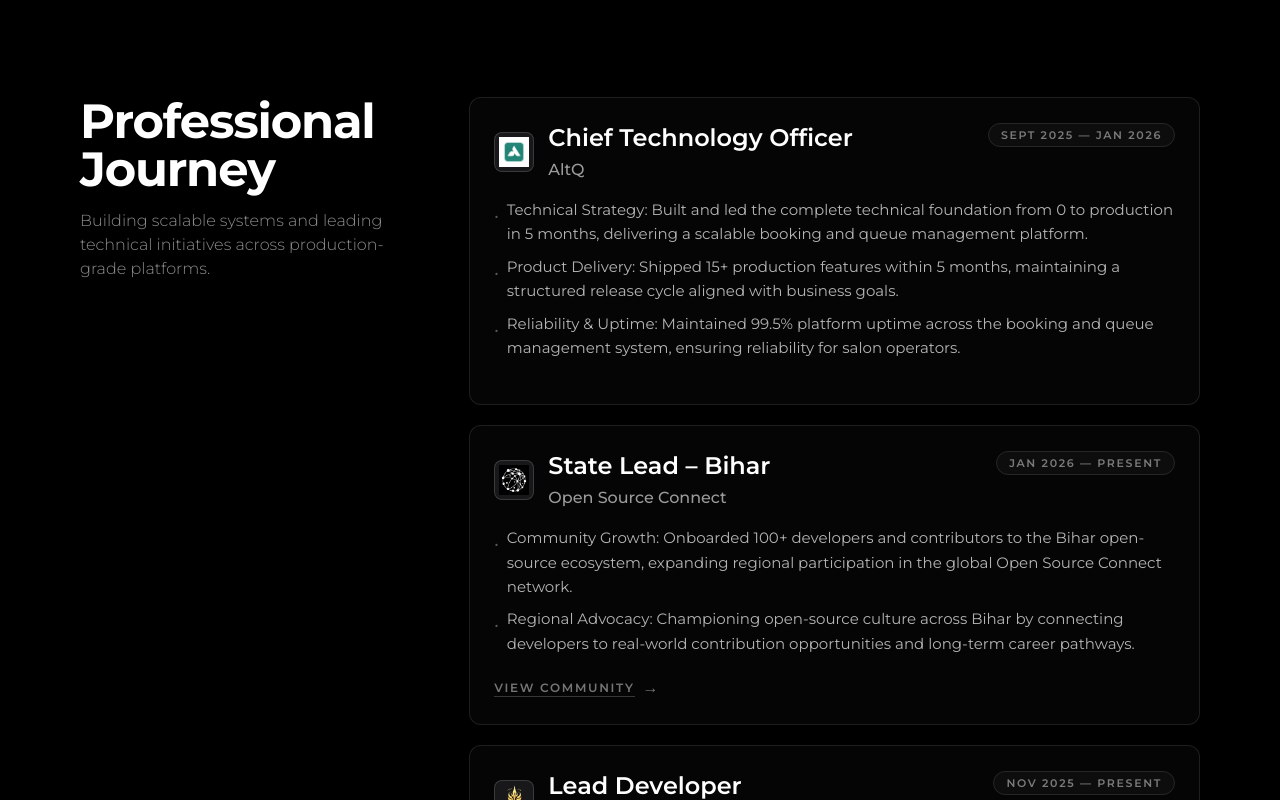
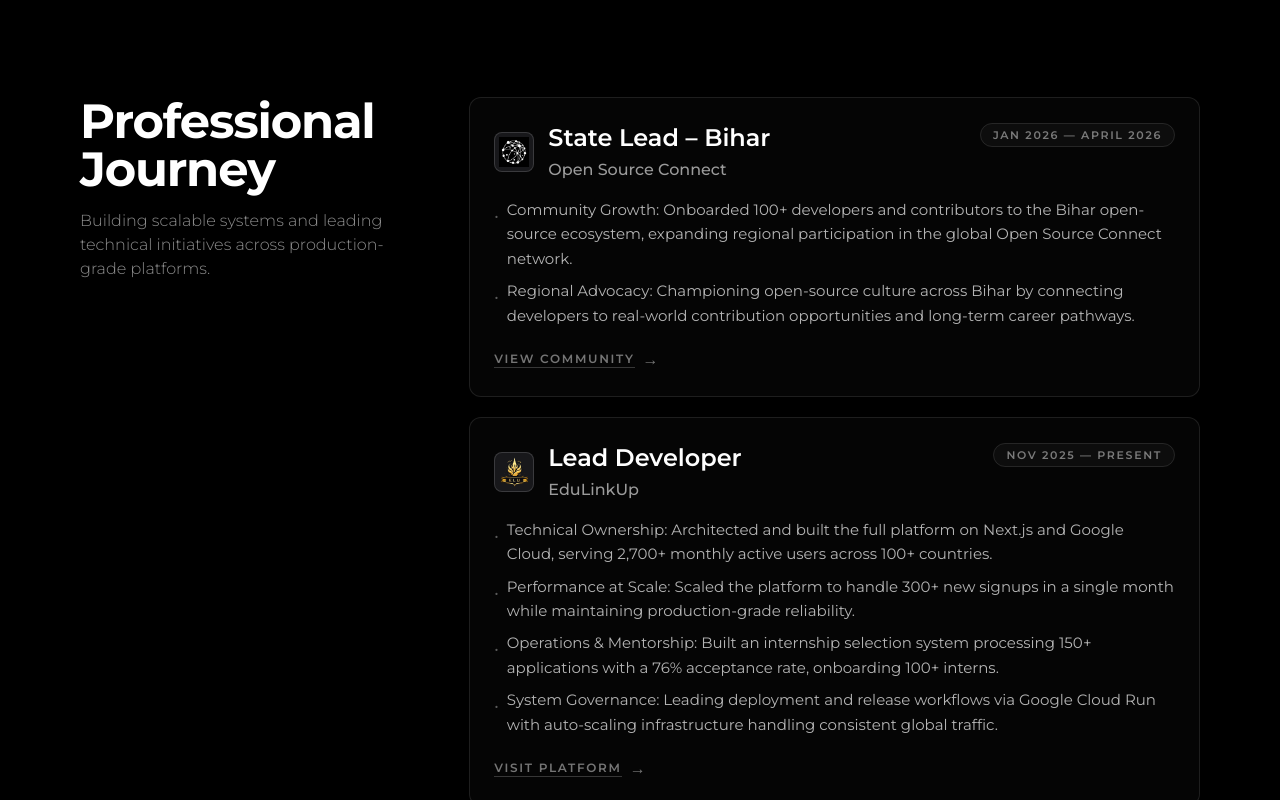
Before and after one commit to akshay0611/personal-portfolio, a Next.js app: page / in a window 1280 px wide. Shown: the part 2040-2840 px from the top of the page. Built offline with nearby package versions, Linux system fonts and the light colour scheme; no server answers.

Commit message:
feat: update Open Source Connect end date and implement chronological sorting for featured experiences

```diff
--- a/src/components/home/experiences.tsx
+++ b/src/components/home/experiences.tsx
@@ -5,8 +5,34 @@
 import Link from 'next/link';
 
 export default function Experiences() {
+	const monthMap: Record<string, number> = {
+		jan: 0,
+		feb: 1,
+		mar: 2,
+		apr: 3,
+		may: 4,
+		jun: 5,
+		jul: 6,
+		aug: 7,
+		sep: 8,
+		oct: 9,
+		nov: 10,
+		dec: 11,
+	};
+
+	const parseFromDate = (value: string) => {
+		const normalized = value.trim().toLowerCase();
+		const [monthRaw, yearRaw] = normalized.split(/\s+/);
+		const monthKey = monthRaw?.slice(0, 3) || 'jan';
+		const month = monthMap[monthKey] ?? 0;
+		const year = Number.parseInt(yearRaw || '0', 10);
+		return new Date(year, month, 1).getTime();
+	};
+
 	// Filter for featured experiences to show on homepage
-	const featuredExperiences = Object.values(allExperiences).filter(exp => exp.featured);
+	const featuredExperiences = Object.values(allExperiences)
+		.filter(exp => exp.featured)
+		.sort((a, b) => parseFromDate(b.fromDate) - parseFromDate(a.fromDate));
 
 	return (
 		<section className='home-section bg-black relative' id='experience'>
--- a/src/utils/constants/Experiences.tsx
+++ b/src/utils/constants/Experiences.tsx
@@ -30,7 +30,7 @@
 	},
 	openSourceConnect: {
 		fromDate: 'Jan 2026',
-		toDate: 'Present',
+		toDate: 'April 2026',
 		positionHeld: 'State Lead – Bihar',
 		orgName: 'Open Source Connect',
 		orgLocation: 'Remote',
```
